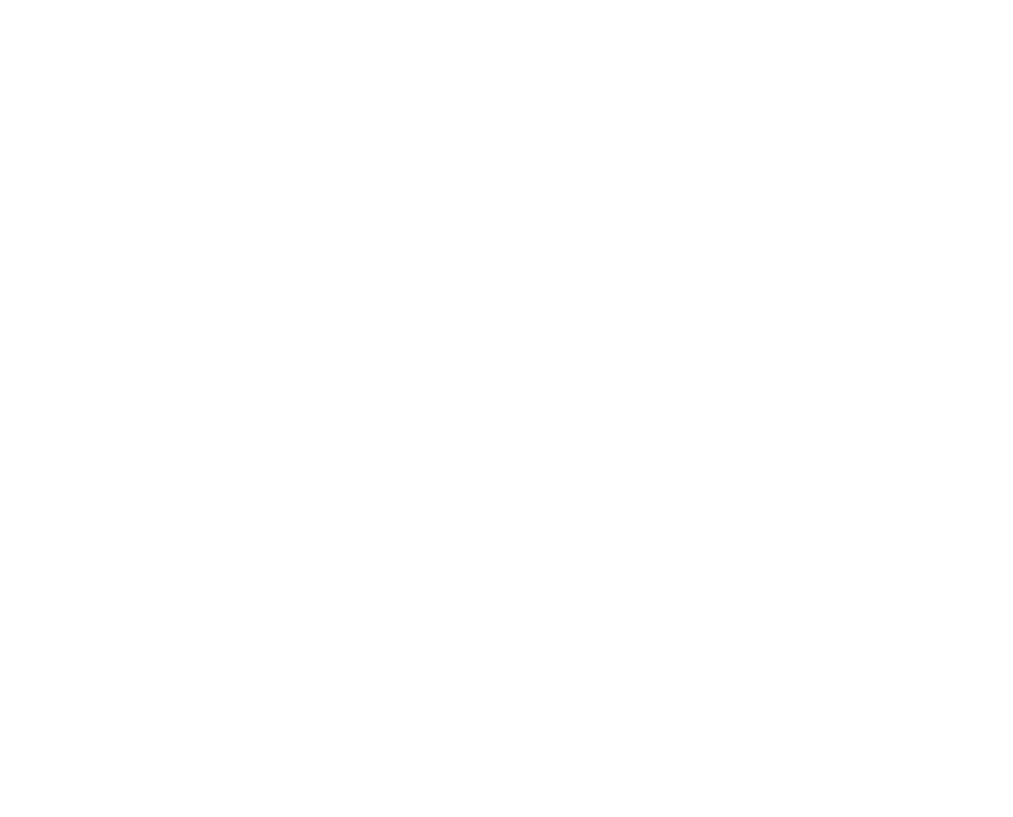
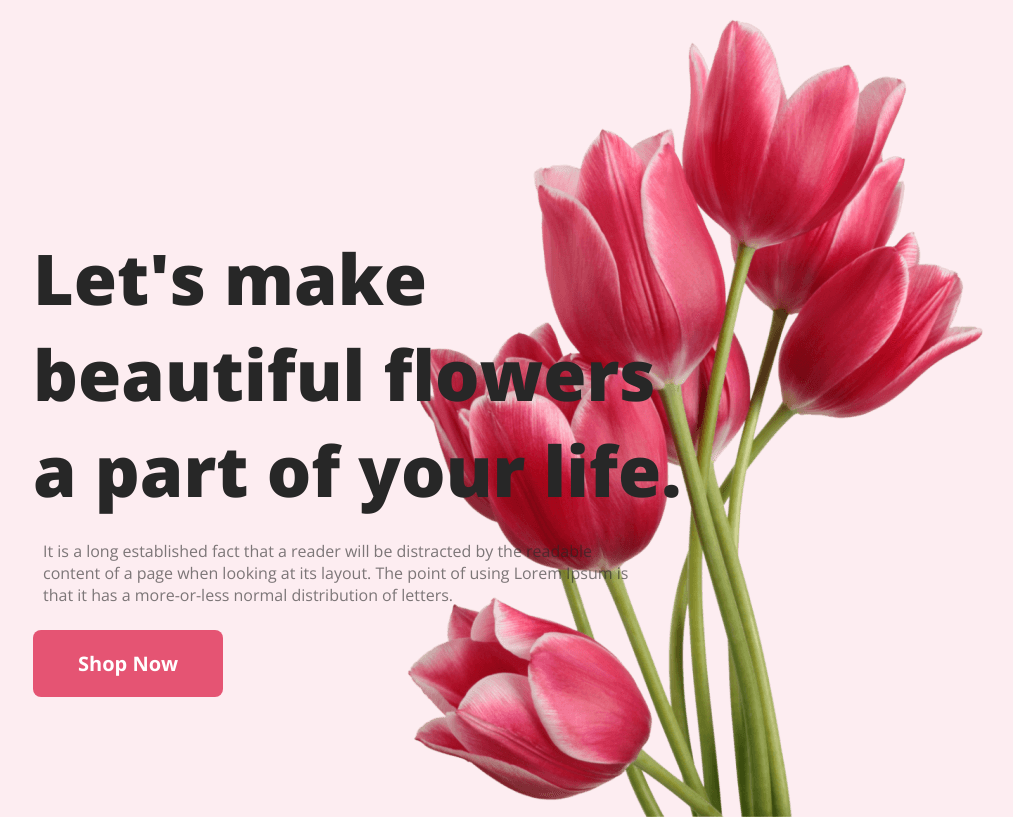
Before and after one commit to raiyanrimon/flower-shop, a plain HTML site: page index.html in a window 1280 px wide. Shown: the whole page, without its empty margins (267-1280 px from the left). Drawn offline with nearby package versions, Linux system fonts and the light colour scheme.

Commit message:
header added

```diff
--- a/assets/style.css
+++ b/assets/style.css
@@ -3,3 +3,58 @@
     font-family: 'Open Sans', sans-serif;
     margin: 0;
 }
+
+header {
+    background-color: rgba(229, 84, 115, 0.10);
+
+}
+
+.banner {
+    display: flex;
+}
+
+.banner-section {
+    padding:230px 250px 120px 300px;
+
+
+}
+
+header {
+    background-image: url('../image/pngwing\ 10.png');
+    background-repeat: no-repeat;
+    background-position: bottom right;
+
+}
+
+.site-title {
+    color: #272727;
+    font-size: 70px;
+    font-weight: 800;
+    width: 680px;
+    height: 300px;
+}
+
+.banner-description {
+    color: rgba(39, 39, 39, 0.60);
+    font-size: 16px;
+    font-weight: 400;
+    width: 600px;
+    height: 80px;
+    padding: 10px;
+    text-align: left;
+
+}
+
+.btn-primary {
+    color: #FFF;
+    font-size: 20px;
+    font-weight: 700;
+    border-radius: 8px;
+background: #E55473;
+display: inline-flex;
+padding: 20px 45px;
+align-items: flex-start;
+gap: 10px;
+border: 0;
+
+}
--- a/index.html
+++ b/index.html
@@ -11,7 +11,20 @@
 </head>
 <body>
     <header>
+       <div class="banner">
+        <div class="banner-section"><h1 class="site-title">Let's make beautiful flowers a part of your life.</h1>
+        <p class="banner-description">It is a long established fact that a reader will be distracted by the readable content of a page when looking at its layout. The point of using Lorem Ipsum is that it has a more-or-less normal distribution of letters.</p>
+        <button class="btn-primary">Shop Now</button></div>
+
+        </div>
+
 
     </header>
+    <main>
+
+    </main>
+    <footer>
+
+    </footer>
 </body>
 </html>
```
